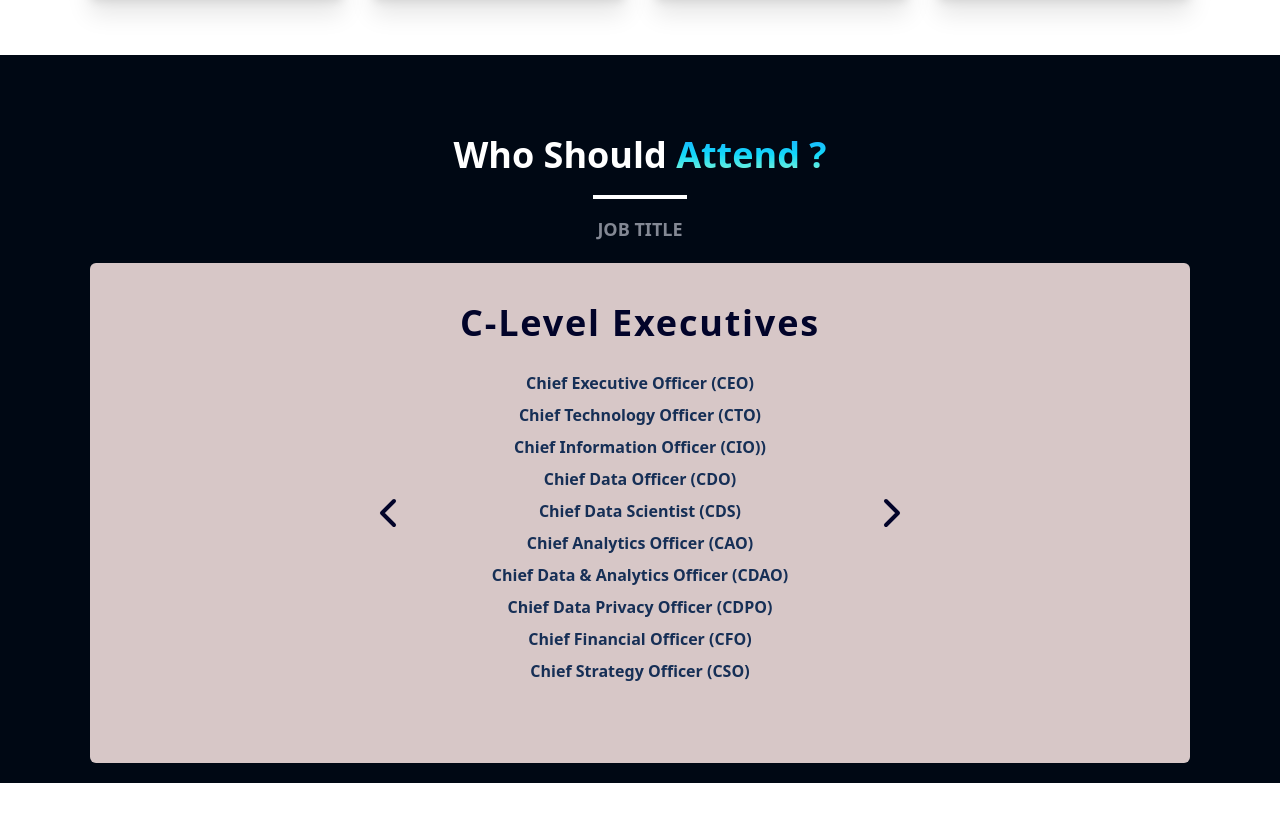
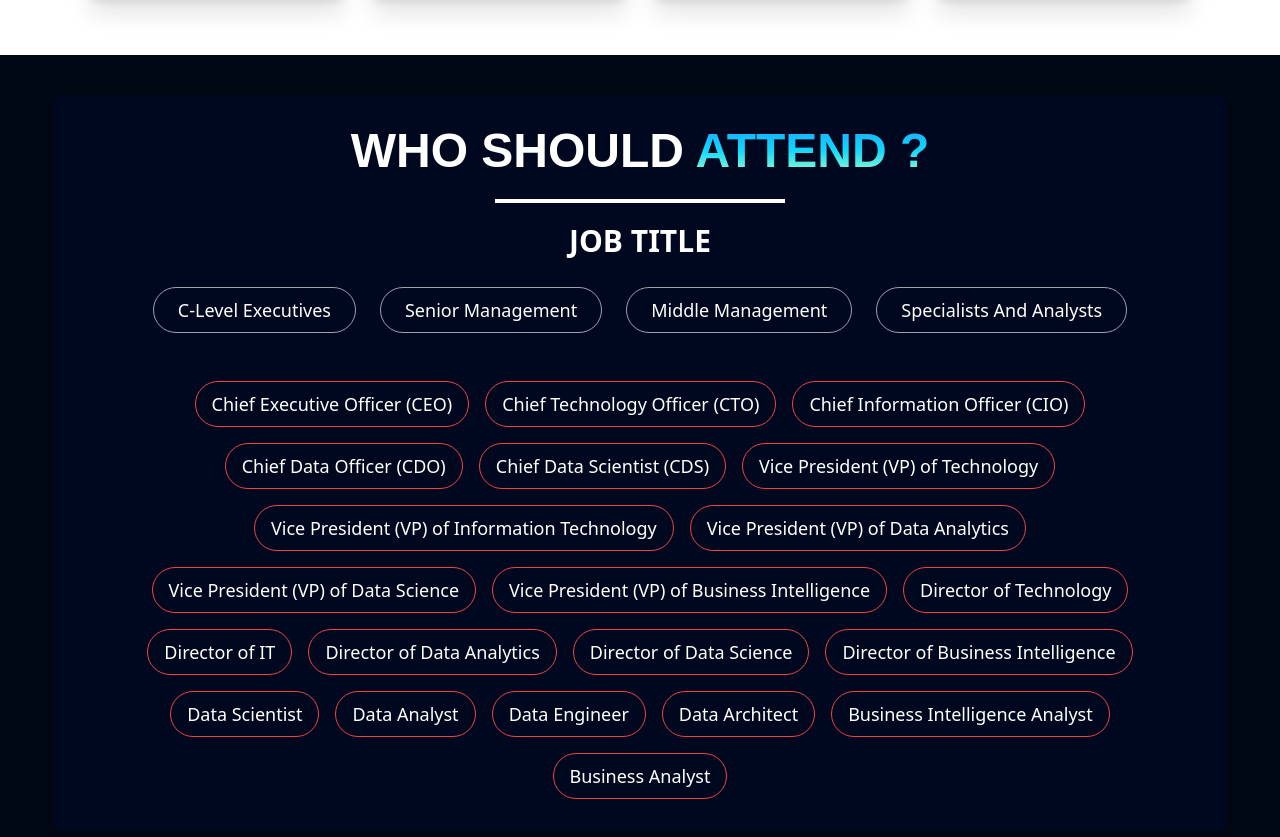
Before and after one commit to Arzaid-aka-Rz/Event, a React (Vite) app in the folder client/: page / in a window 1280 px wide. Shown: the part 3500-4337 px from the top of the page. Before the commit the page ends 4283 px from the top, so only its background shows below. Built offline with nearby package versions, Linux system fonts and the light colour scheme.

Commit message:
commit 5

```diff
--- /dev/null
+++ b/client/src/components/JobsSectionTemp.jsx
@@ -0,0 +1,98 @@
+import React from "react";
+import HighlightText from "./HighlightText";
+
+const jobTitle = [
+  "C-Level Executives",
+  "Senior Management",
+  "Middle Management",
+  "Specialists And Analysts",
+];
+
+const jobTitlePosts = [
+  "Chief Executive Officer (CEO)",
+  "Chief Technology Officer (CTO)",
+  "Chief Information Officer (CIO)",
+  "Chief Data Officer (CDO)",
+  "Chief Data Scientist (CDS)",
+  // "Chief Analytics Officer (CAO) ",
+  // "Chief Data & Analytics Officer (CDAO)",
+  // "Chief Data Privacy Officer (CDPO)",
+  // "Chief Financial Officer (CFO)",
+  // "Chief Strategy Officer (CSO)",
+
+  "Vice President (VP) of Technology",
+  "Vice President (VP) of Information Technology",
+  "Vice President (VP) of Data Analytics",
+  "Vice President (VP) of Data Science",
+  "Vice President (VP) of Business Intelligence",
+  // "Vice President (VP) of Analytics",
+  // "Vice President (VP) of Strategy",
+  // "Vice President (VP) of Operations",
+
+  "Director of Technology",
+  "Director of IT",
+  "Director of Data Analytics",
+  "Director of Data Science",
+  "Director of Business Intelligence",
+  // "Director of Analytics",
+  // "Director of Strategy",
+  // "Director of Operations",
+  // "Director/Head of CRM",
+
+  "Data Scientist",
+  "Data Analyst",
+  "Data Engineer",
+  "Data Architect",
+  "Business Intelligence Analyst",
+  "Business Analyst",
+  // "Analytics Manager",
+  // "Database Administrator (DBA)",
+  // "Data Governance Manager",
+  // "Data Visualization Specialist",
+  // "Machine Learning Engineer",
+  // "AI Engineer",
+  // "Statistician",
+  // "Quantitative Analyst",
+  // "Predictive Modeler",
+];
+
+export default function JobsSectionTemp() {
+  return (
+    <div className="flex flex-col items-center max-w-[1200px] p-8 bg-[#000820] text-white rounded-lg shadow-lg">
+      <div className="flex flex-col gap-5 justify-center">
+        <h1 className="lg:w-[100%] text-center text-5xl font-mullish font-bold">
+          WHO SHOULD
+          <HighlightText text={" ATTEND ?"} />
+        </h1>
+        <div className="w-1/2 h-1 mt-1 bg-white mx-auto"></div>
+      </div>
+
+      <div className="mt-5">
+        <h2 className="text-center text-3xl font-bold">JOB TITLE</h2>
+        <div className="flex flex-wrap justify-center mt-7 gap-6">
+          {jobTitle.map((category, index) => (
+            <div
+              key={index}
+              className="px-6 py-2 border border-gray-400 rounded-full text-lg hover:bg-gray-300 hover:text-[#000814] transition-colors duration-300 cursor-pointer"
+            >
+              {category}
+            </div>
+          ))}
+        </div>
+      </div>
+
+      <div className="mt-8">
+        <div className="flex flex-wrap justify-center mt-4 gap-4">
+          {jobTitlePosts.map((title, index) => (
+            <div
+              key={index}
+              className="px-4 py-2 border border-red-500 rounded-full text-lg hover:bg-deepBlueHead hover:text-white transition-colors duration-300 cursor-pointer"
+            >
+              {title}
+            </div>
+          ))}
+        </div>
+      </div>
+    </div>
+  );
+}
--- a/client/src/pages/Home.jsx
+++ b/client/src/pages/Home.jsx
@@ -6,6 +6,7 @@ import AboutSection from "../components/AboutSection";
 import SpeakerSection from "../components/SpeakerSection";
 import JobsSection from "../components/JobsSection";
 import IndustrySection from "../components/IndustrySection";
+import JobsSectionTemp from "../components/JobsSectionTemp";
 
 export default function Home() {
   return (
@@ -48,8 +49,14 @@ export default function Home() {
       <IndustrySection/>
       </section>
 
-      <section className="relative mx-auto mt-20 mb-5 flex w-11/12 max-w-maxContent flex-col items-center justify-between gap-8 bg-[#000814] text-white" id="jobs" >
+
+      {/* <section className="relative mx-auto mt-20 mb-5 flex w-11/12 max-w-maxContent flex-col items-center justify-between gap-8 bg-[#000814] text-white" id="jobs" >
       <JobsSection/>
+      </section> */}
+
+
+      <section className="relative mx-auto mt-10 mb-5 flex w-11/12 max-w-maxContent flex-col items-center justify-between gap-8 bg-[#000814] text-white" id="jobs" >
+      <JobsSectionTemp/>
       </section>
 
 
```
